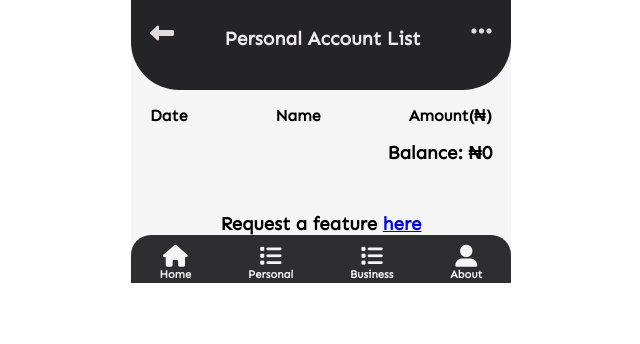
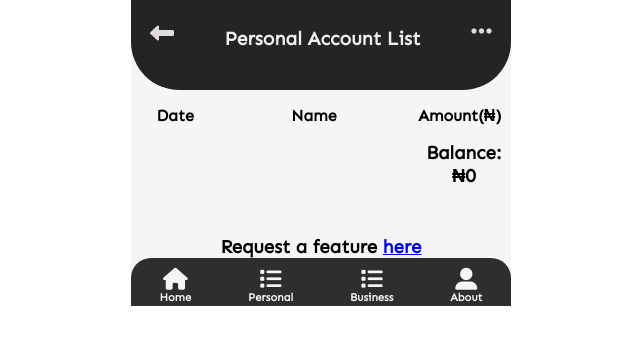
Before and after one commit to Segun98/NairaTrack, a React (Create React App) app: page /personal-account-detailed-list in a window 1280 px wide. Shown: the top 344 px of the page, without its empty margins (319-959 px from the left). Built offline with nearby package versions, Linux system fonts and the light colour scheme; a web font is replaced by a local one.

Commit message:
UI updates

```diff
--- a/src/App.css
+++ b/src/App.css
@@ -539,30 +539,75 @@ header {
 .det-list {
     padding: 10px 0;
     margin: 4px auto;
+    border-radius: 5px;
 
 }
 
 .list {
-    display: flex;
-    display: -webkit-flex;
-    display: -ms-flexbox;
-    justify-content: space-between;
+    display: grid;
+    display: -moz-grid;
+    display: -ms-grid;
+    grid-template-columns: 1fr 3fr 1fr;
     margin: auto;
     width: 90%;
-    align-items: center;
+    place-items: center;
 }
 
 .list li {
     color: white;
+    text-align: center;
+}
+
+.list li:first-child {
+    font-size: 14px;
 }
 
 .detailed-list-head {
-    display: flex;
-    display: -webkit-flex;
-    display: -ms-flexbox;
-    justify-content: space-between;
+    display: grid;
+    display: -moz-grid;
+    display: -ms-grid;
+    grid-template-columns: 1fr 3fr 1fr;
     margin: auto;
-    width: 90%;
+    width: 95%;
+    margin-top: 1rem;
+    place-items: center;
+    text-align: center;
+}
+
+/* Business Account */
+
+.det-list-two {
+    padding: 10px 0;
+    margin: 4px auto;
+    border-radius: 5px;
+}
+
+.list-two {
+    display: grid;
+    display: -moz-grid;
+    display: -ms-grid;
+    grid-template-columns: 1fr 3fr 1fr 1fr 1fr;
+    margin: auto;
+    width: 95%;
+}
+
+.list-two li:first-child {
+    font-size: 14px;
+}
+
+.list-two li {
+    color: white;
+    text-align: center;
+}
+
+.detailed-list-head-two {
+    display: grid;
+    display: -moz-grid;
+    display: -ms-grid;
+    grid-template-columns: 1fr 3fr 1fr 1fr 1fr;
+    margin: auto;
+    width: 95%;
+    text-align: center;
     margin-top: 1rem;
 }
 
```
